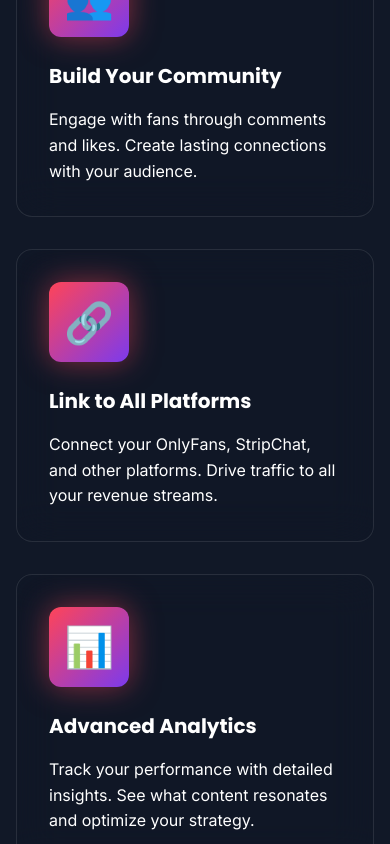
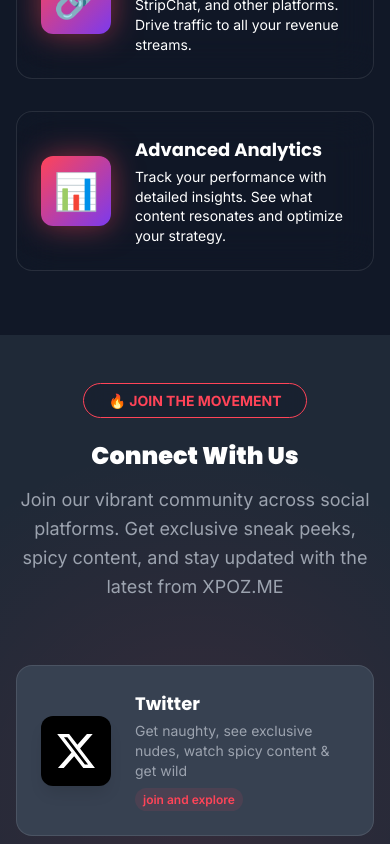
Before and after one commit to lebotony/xpoz-landing, a React (Create React App) app: page / in a window 390 px wide. Shown: the part 1780-2624 px from the top of the page. Built offline with nearby package versions, Linux system fonts and the light colour scheme; no server answers; the database is empty.

Commit message:
fix: adjust components in mobile view

```diff
--- a/src/components/Community.tsx
+++ b/src/components/Community.tsx
@@ -121,6 +121,13 @@
       opacity: 1;
     }
   }
+
+  @media (max-width: ${({ theme }) => theme.breakpoints.mobile}) {
+    flex-direction: row;
+    align-items: center;
+    gap: ${({ theme }) => theme.spacing.lg};
+    padding: ${({ theme }) => theme.spacing.lg};
+  }
 `;
 
 const IconWrapper = styled.div<{ $bgColor: string }>`
@@ -128,49 +135,82 @@
   z-index: 1;
   width: 80px;
   height: 80px;
+  flex-shrink: 0;
   display: flex;
   align-items: center;
   justify-content: center;
   background: ${({ $bgColor }) => $bgColor};
   border-radius: ${({ theme }) => theme.borderRadius.lg};
-  margin-bottom: ${({ theme }) => theme.spacing.lg};
   font-size: 40px;
   box-shadow: ${({ theme }) => theme.shadows.lg};
+  margin-bottom: ${({ theme }) => theme.spacing.lg};
 
   svg {
     width: 48px;
     height: 48px;
     fill: white;
   }
+
+  @media (max-width: ${({ theme }) => theme.breakpoints.mobile}) {
+    width: 70px;
+    height: 70px;
+    margin-bottom: 0;
+
+    svg {
+      width: 42px;
+      height: 42px;
+    }
+  }
+`;
+
+const CardContent = styled.div`
+  position: relative;
+  z-index: 1;
+  display: flex;
+  flex-direction: column;
+  gap: ${({ theme }) => theme.spacing.xs};
+
+  @media (max-width: ${({ theme }) => theme.breakpoints.mobile}) {
+    flex: 1;
+  }
 `;
 
 const LinkTitle = styled.h3`
   font-family: ${({ theme }) => theme.fonts.heading};
-  position: relative;
-  z-index: 1;
   font-size: ${({ theme }) => theme.fontSize.xl};
   font-weight: ${({ theme }) => theme.fontWeight.bold};
   color: ${({ theme }) => theme.colors.text};
+  margin: 0;
   margin-bottom: ${({ theme }) => theme.spacing.sm};
   text-align: center;
+
+  @media (max-width: ${({ theme }) => theme.breakpoints.mobile}) {
+    font-size: ${({ theme }) => theme.fontSize.lg};
+    text-align: left;
+    margin-bottom: 0;
+  }
 `;
 
 const LinkDescription = styled.p`
   font-family: ${({ theme }) => theme.fonts.primary};
-  position: relative;
-  z-index: 1;
   font-size: ${({ theme }) => theme.fontSize.md};
   color: ${({ theme }) => theme.colors.textSecondary};
   text-align: center;
   line-height: 1.5;
+  margin: 0;
+
+  @media (max-width: ${({ theme }) => theme.breakpoints.mobile}) {
+    font-size: ${({ theme }) => theme.fontSize.sm};
+    text-align: left;
+    line-height: 1.4;
+  }
 `;
 
 const MemberCount = styled.div`
   font-family: ${({ theme }) => theme.fonts.primary};
-  position: relative;
-  z-index: 1;
   display: flex;
   align-items: center;
+  justify-content: center;
   gap: ${({ theme }) => theme.spacing.xs};
   margin-top: ${({ theme }) => theme.spacing.md};
   padding: ${({ theme }) => theme.spacing.sm} ${({ theme }) => theme.spacing.md};
@@ -179,6 +219,14 @@
   font-size: ${({ theme }) => theme.fontSize.sm};
   color: ${({ theme }) => theme.colors.primary};
   font-weight: ${({ theme }) => theme.fontWeight.semibold};
+
+  @media (max-width: ${({ theme }) => theme.breakpoints.mobile}) {
+    display: inline-flex;
+    align-self: flex-start;
+    margin-top: ${({ theme }) => theme.spacing.xs};
+    padding: ${({ theme }) => theme.spacing.xs} ${({ theme }) => theme.spacing.sm};
+    font-size: ${({ theme }) => theme.fontSize.xs};
+  }
 `;
 
 const TwitterIcon = () => (
@@ -282,11 +330,13 @@
                 <IconWrapper $bgColor={link.bgColor}>
                   <IconComponent />
                 </IconWrapper>
-                <LinkTitle>{link.platform}</LinkTitle>
-                <LinkDescription>{link.description}</LinkDescription>
-                <MemberCount>
-                  <span>join and explore</span>
-                </MemberCount>
+                <CardContent>
+                  <LinkTitle>{link.platform}</LinkTitle>
+                  <LinkDescription>{link.description}</LinkDescription>
+                  <MemberCount>
+                    <span>join and explore</span>
+                  </MemberCount>
+                </CardContent>
               </LinkCard>
             );
           })}
--- a/src/components/Features.tsx
+++ b/src/components/Features.tsx
@@ -4,6 +4,10 @@
 const FeaturesSection = styled.section`
   padding: ${({ theme }) => theme.spacing.xxxl} 0;
   position: relative;
+
+  @media (max-width: ${({ theme }) => theme.breakpoints.mobile}) {
+    padding: ${({ theme }) => theme.spacing.lg} 0 ${({ theme }) => theme.spacing.xxxl} 0;
+  }
 `;
 
 const Container = styled.div`
@@ -59,6 +63,8 @@
   transition: all ${({ theme }) => theme.transitions.normal};
   position: relative;
   overflow: hidden;
+  display: flex;
+  flex-direction: column;
 
   &::before {
     content: "";
@@ -81,6 +87,13 @@
       transform: scaleX(1);
     }
   }
+
+  @media (max-width: ${({ theme }) => theme.breakpoints.mobile}) {
+    flex-direction: row;
+    align-items: center;
+    gap: ${({ theme }) => theme.spacing.lg};
+    padding: ${({ theme }) => theme.spacing.lg};
+  }
 `;
 
 const IconWrapper = styled.div`
@@ -94,6 +107,23 @@
   font-size: 40px;
   margin-bottom: ${({ theme }) => theme.spacing.lg};
   box-shadow: ${({ theme }) => theme.shadows.glow};
+  flex-shrink: 0;
+
+  @media (max-width: ${({ theme }) => theme.breakpoints.mobile}) {
+    width: 70px;
+    height: 70px;
+    font-size: 36px;
+    margin-bottom: 0;
+  }
+`;
+
+const CardContent = styled.div`
+  display: flex;
+  flex-direction: column;
+
+  @media (max-width: ${({ theme }) => theme.breakpoints.mobile}) {
+    flex: 1;
+  }
 `;
 
 const FeatureTitle = styled.h3`
@@ -102,6 +132,11 @@
   font-weight: ${({ theme }) => theme.fontWeight.bold};
   margin-bottom: ${({ theme }) => theme.spacing.md};
   color: ${({ theme }) => theme.colors.text};
+
+  @media (max-width: ${({ theme }) => theme.breakpoints.mobile}) {
+    font-size: ${({ theme }) => theme.fontSize.lg};
+    margin-bottom: ${({ theme }) => theme.spacing.xs};
+  }
 `;
 
 const FeatureDescription = styled.p`
@@ -109,6 +144,11 @@
   font-size: ${({ theme }) => theme.fontSize.md};
   color: ${({ theme }) => theme.colors.text};
   line-height: 1.6;
+
+  @media (max-width: ${({ theme }) => theme.breakpoints.mobile}) {
+    font-size: ${({ theme }) => theme.fontSize.sm};
+    line-height: 1.4;
+  }
 `;
 
 const features = [
@@ -171,8 +211,10 @@
               whileHover={{ scale: 1.02 }}
             >
               <IconWrapper>{feature.icon}</IconWrapper>
-              <FeatureTitle>{feature.title}</FeatureTitle>
-              <FeatureDescription>{feature.description}</FeatureDescription>
+              <CardContent>
+                <FeatureTitle>{feature.title}</FeatureTitle>
+                <FeatureDescription>{feature.description}</FeatureDescription>
+              </CardContent>
             </FeatureCard>
           ))}
         </Grid>
--- a/src/components/Hornymeter/styles.ts
+++ b/src/components/Hornymeter/styles.ts
@@ -97,6 +97,11 @@
   font-weight: 600;
   color: #ffffff;
   letter-spacing: 0.5px;
+
+  @media (max-width: 480px) {
+    font-size: 11px;
+    gap: 6px;
+  }
 `;
 
 export const SliderWrapper = styled.div`
@@ -116,6 +121,10 @@
   animation: ${({ isDragging }) => (isDragging ? pulse : "none")} 0.5s
     ease-in-out infinite;
   transition: all 300ms ease-in-out;
+
+  @media (max-width: 480px) {
+    font-size: 16px;
+  }
 `;
 
 export const HornymeterSlider = styled.input`
@@ -131,6 +140,7 @@
   z-index: 3;
   cursor: pointer;
   margin: 0;
+  touch-action: none;
 
   &::-webkit-slider-thumb {
     -webkit-appearance: none;
@@ -141,6 +151,7 @@
     border-radius: 50%;
     cursor: grab;
     border: none;
+    -webkit-tap-highlight-color: transparent;
   }
 
   &:active::-webkit-slider-thumb {
@@ -206,9 +217,11 @@
   background-size: 200% 100%;
   box-shadow: ${({ value, isDragging }) =>
     getHornynessShadow(value, isDragging)};
-  transition: width 150ms ease-out, box-shadow 300ms ease-in-out;
+  transition: ${({ isDragging }) =>
+    isDragging ? 'none' : 'width 150ms ease-out, box-shadow 300ms ease-in-out'};
   border-radius: 9999px;
   animation: ${shimmer} 3s linear infinite;
+  will-change: width;
 
   &::after {
     content: "";
@@ -265,29 +278,20 @@
   border-radius: 50%;
   border: 2px solid rgba(255, 255, 255, 0.2);
   box-shadow: ${({ value, isDragging }) => getThumbShadow(value, isDragging)};
-  transition: all 250ms cubic-bezier(0.4, 0, 0.2, 1);
+  transition: ${({ isDragging }) =>
+    isDragging ? 'none' : 'all 250ms cubic-bezier(0.4, 0, 0.2, 1)'};
   pointer-events: none;
   display: flex;
   align-items: center;
   justify-content: center;
   z-index: 2;
   animation: ${({ value }) => (value > 80 ? shake : "none")} 0.5s ease-in-out infinite;
+  will-change: left, transform;
 
   span {
     font-size: 14px;
     filter: drop-shadow(0 1px 2px rgba(0, 0, 0, 0.3));
     animation: ${({ value }) => (value > 80 ? pulse : "none")} 0.8s ease-in-out infinite;
-  }
-
-  &::before {
-    content: "";
-    position: absolute;
-    inset: -2px;
-    border-radius: 50%;
-    background: ${({ value }) => getThumbGradient(value)};
-    opacity: ${({ value }) => (value > 80 ? 0.5 : 0.3)};
-    filter: blur(${({ value }) => (value > 80 ? 12 : 8)}px);
-    transition: all 300ms ease-in-out;
   }
 `;
 
@@ -318,6 +322,11 @@
   letter-spacing: 0.8px;
   box-shadow: 0 2px 8px ${({ value }) => getLevelBadgeTextColor(value)}40;
   transition: all 300ms ease-in-out;
+
+  @media (max-width: 480px) {
+    font-size: 8px;
+    padding: 3px 8px;
+  }
 `;
 
 const getValueColor = (value: number): string => {
@@ -342,6 +351,10 @@
     -webkit-text-fill-color: transparent;
     background-clip: text;
     filter: drop-shadow(0 2px 8px ${({ value }) => getValueColor(value)}60);
+
+    @media (max-width: 480px) {
+      font-size: 16px;
+    }
   }
 `;
 
@@ -351,6 +364,10 @@
   font-weight: 500;
   color: rgba(255, 255, 255, 0.5);
   letter-spacing: 0.5px;
+
+  @media (max-width: 480px) {
+    font-size: 8px;
+  }
 `;
 
 export const EmojiParticle = styled.div<{ delay: number }>`
--- a/src/components/Waitlist.tsx
+++ b/src/components/Waitlist.tsx
@@ -109,6 +109,10 @@
   &::placeholder {
     color: ${({ theme }) => theme.colors.textTertiary};
   }
+
+  @media (max-width: ${({ theme }) => theme.breakpoints.mobile}) {
+    padding: ${({ theme }) => theme.spacing.md};
+  }
 `;
 
 const SubmitButton = styled(motion.button)`
@@ -146,6 +150,11 @@
   span {
     position: relative;
     z-index: 1;
+  }
+
+  @media (max-width: ${({ theme }) => theme.breakpoints.mobile}) {
+    padding: ${({ theme }) => theme.spacing.md};
+    font-size: ${({ theme }) => theme.fontSize.md};
   }
 `;
 
@@ -201,6 +210,11 @@
   font-weight: ${({ theme }) => theme.fontWeight.bold};
   cursor: pointer;
   text-decoration: none;
+
+  @media (max-width: ${({ theme }) => theme.breakpoints.mobile}) {
+    padding: ${({ theme }) => theme.spacing.md};
+    font-size: ${({ theme }) => theme.fontSize.md};
+  }
 `;
 
 const WhatsAppButton = styled(SocialButton)`
@@ -276,7 +290,8 @@
   position: relative;
 
   @media (max-width: ${({ theme }) => theme.breakpoints.mobile}) {
-    padding: ${({ theme }) => theme.spacing.xxl} ${({ theme }) => theme.spacing.lg};
+    padding: ${({ theme }) => theme.spacing.xxl}
+      ${({ theme }) => theme.spacing.lg};
   }
 `;
 
@@ -371,8 +386,7 @@
   </svg>
 );
 
-const WHATSAPP_CHANNEL =
-  "https://whatsapp.com/channel/0029VavN0vj62WiP3jIhwR3E";
+const WHATSAPP_CHANNEL = "https://chat.whatsapp.com/HTw8cbU8ZocI2j8IV0XVcm";
 const TWITTER_PROFILE = "https://x.com/xpoz_me";
 const TELEGRAM_CHANNEL = "https://t.me/+JBmINhBYcUYzMmI0";
 
@@ -391,7 +405,7 @@
     setError("");
 
     // Get hornymeterValue from localStorage (set by Hero component)
-    const storedHornValue = localStorage.getItem('hornymeterValue');
+    const storedHornValue = localStorage.getItem("hornymeterValue");
     const hornymeterValue = storedHornValue ? parseInt(storedHornValue, 10) : 0;
 
     try {
@@ -405,10 +419,14 @@
       // Generate success message based on hornymeter value
       if (hornymeterValue > 0) {
         const dynamicMessage = getHornymeterMessage(hornymeterValue);
-        setSuccessMessage(`${dynamicMessage} Join our community while you cool down! 🔥`);
+        setSuccessMessage(
+          `${dynamicMessage} Join our community while you cool down! 🔥`
+        );
         setSuccessHornValue(hornymeterValue);
       } else {
-        setSuccessMessage("You've successfully joined the waitlist! We'll notify you as soon as we launch. Stay tuned!");
+        setSuccessMessage(
+          "You've successfully joined the waitlist! We'll notify you as soon as we launch. Stay tuned!"
+        );
         setSuccessHornValue(0);
       }
 
@@ -418,7 +436,7 @@
       setModel("");
 
       // Clear the stored hornymeter value after successful submission
-      localStorage.removeItem('hornymeterValue');
+      localStorage.removeItem("hornymeterValue");
     } catch (err: any) {
       setError(err.message || "Failed to join waitlist. Please try again.");
       setTimeout(() => setError(""), 5000);
@@ -456,7 +474,7 @@
               />
               <Input
                 type="text"
-                placeholder="favourite model"
+                placeholder="Enter favourite model..."
                 value={model}
                 onChange={(e) => setModel(e.target.value)}
               />
```
Also changed, not shown: src/components/Footer.tsx (+67 -1 lines), src/components/Hero.tsx (+50 -10 lines), src/styles/GlobalStyles.ts (+0 -18 lines).
